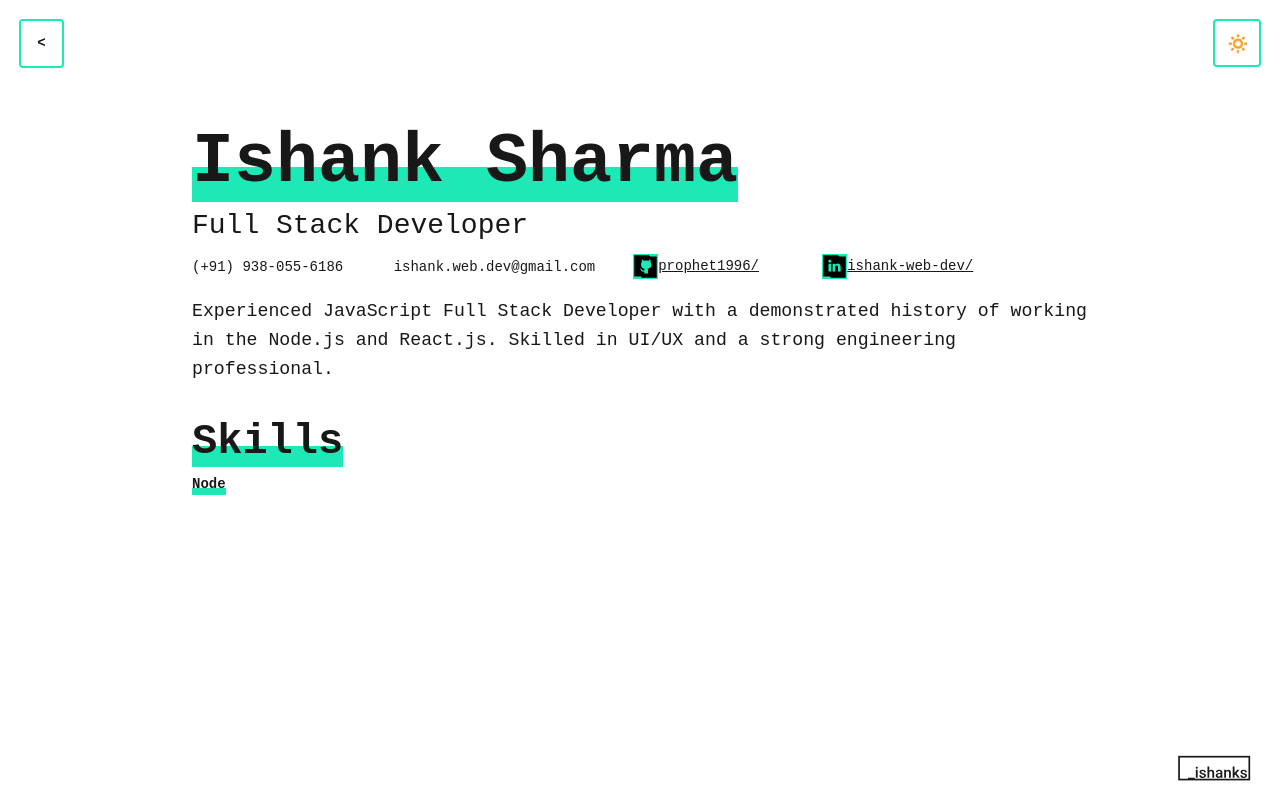
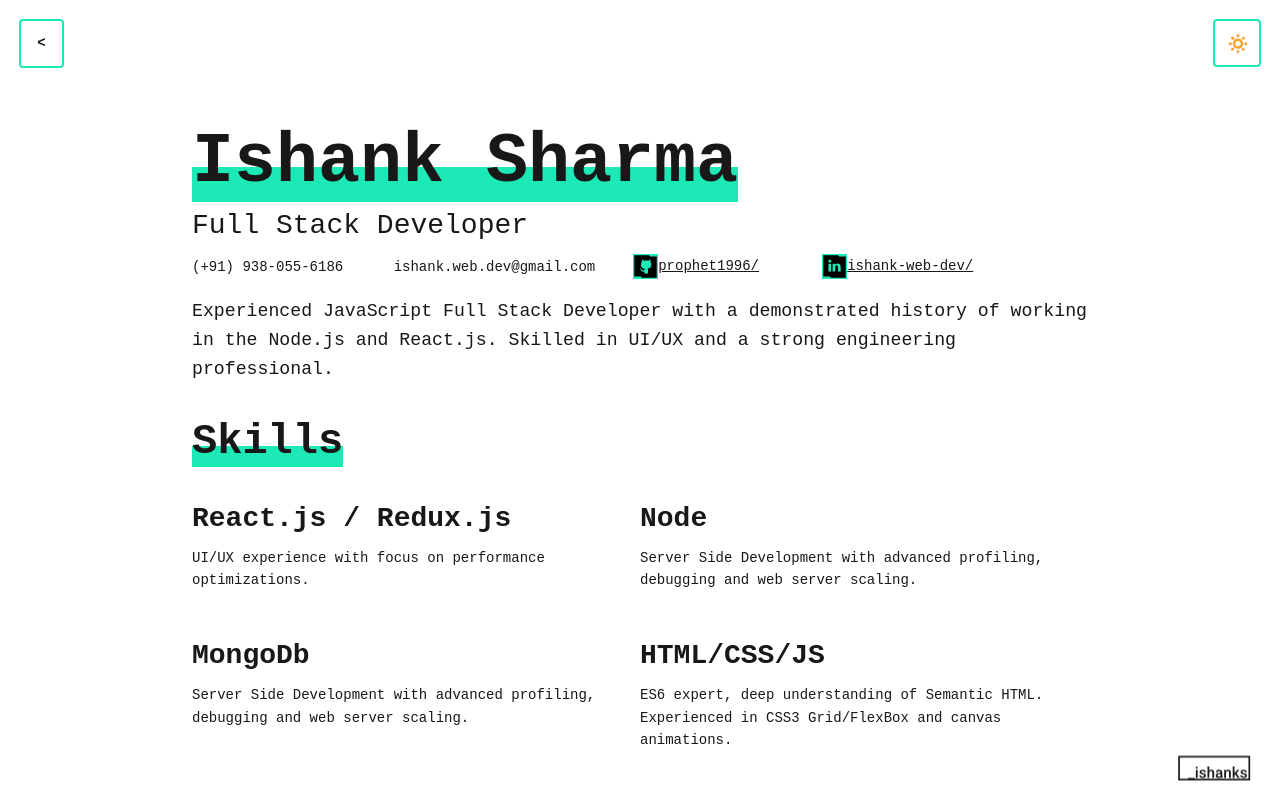
Before and after one commit to prophet1996/ishanksweb, a React (Create React App) app in the folder client/: page /resume in a window 1280 px wide. Built offline with nearby package versions, Linux system fonts and the light colour scheme.

Commit message:
feat: skill bo

```diff
--- a/client/src/components/Resume/Resume.tsx
+++ b/client/src/components/Resume/Resume.tsx
@@ -1,6 +1,6 @@
 import React from "react";
 import BackButton from "../shared/BackButton";
-import { ResumeWrapper, ContactInfo, SummaryText } from "./_style";
+import { ResumeWrapper, ContactInfo, SummaryText, SkillWrapper, SkillBox } from "./_style";
 import { ResumeHeading, Svg } from "../shared";
 import { Theme } from '../../types';
 
@@ -41,12 +41,64 @@ export default (props: ResumeProps) => {
                 bold
                 size={3}
             ></ResumeHeading>
-            <ResumeHeading
-                heading={"Node"}
-                underline
-                bold
-                size={1}
-            ></ResumeHeading>
+            <SkillWrapper>
+                <SkillBox><ResumeHeading
+                    heading={"React.js / Redux.js"}
+                    underline={false}
+                    bold
+                    size={2}
+                ></ResumeHeading>
+                    <SummaryText size={'s'}>
+                        UI/UX experience with
+                        focus on performance optimizations.
+                </SummaryText>
+                </SkillBox>
+                <SkillBox>
+                    <ResumeHeading
+                        heading={"Node"}
+                        underline={false}
+                        bold
+                        size={2}
+                    ></ResumeHeading>
+                    <SummaryText size={'s'}>
+                        Server Side Development with
+                        advanced profiling, debugging and web
+                        server scaling.
+                    </SummaryText>
+                </SkillBox>
+                <SkillBox>
+                    <ResumeHeading
+                        heading={"MongoDb"}
+                        underline={false}
+                        bold
+                        size={2}
+                    ></ResumeHeading>
+
+                    <SummaryText size={'s'}>
+                        Server Side Development with
+                        advanced profiling, debugging and web
+                        server scaling.
+                    </SummaryText>
+
+                </SkillBox>
+                <SkillBox>
+                    <ResumeHeading
+                        heading={"HTML/CSS/JS"}
+                        underline={false}
+                        bold
+                        size={2}
+                    ></ResumeHeading>
+
+                    <SummaryText size={'s'}>
+                        ES6 expert, deep
+                        understanding of Semantic HTML. Experienced
+                        in CSS3 Grid/FlexBox and canvas
+                        animations.
+                    </SummaryText>
+
+                </SkillBox>
+
+            </SkillWrapper>
         </ResumeWrapper>
     );
 };
--- a/client/src/components/Resume/_style.ts
+++ b/client/src/components/Resume/_style.ts
@@ -51,9 +51,27 @@ export const ContactInfo = styled.div`
   }
 `;
 
-export const SummaryText = styled.p`
+export const SummaryText: any = styled.p`
   font-size: 1.3em;
   @media ${(props) => props.theme.deviceMax.tablet} {
     font-size: 1.1em;
   }
+  ${(props: any) => {
+    switch (props.size?.toLowerCase()) {
+      case "s":
+        return `font-size:1em;`;
+    }
+  }}
 `;
+
+export const SkillWrapper = styled.div`
+  display: grid;
+  grid-template-columns: 1fr 1fr;
+  grid-template-rows: 1fr 1fr;
+  margin-top: 2em;
+  @media ${(props) => props.theme.deviceMax.tablet} {
+    margin-top: 0;
+  }
+`;
+
+export const SkillBox = styled.div``;
```
